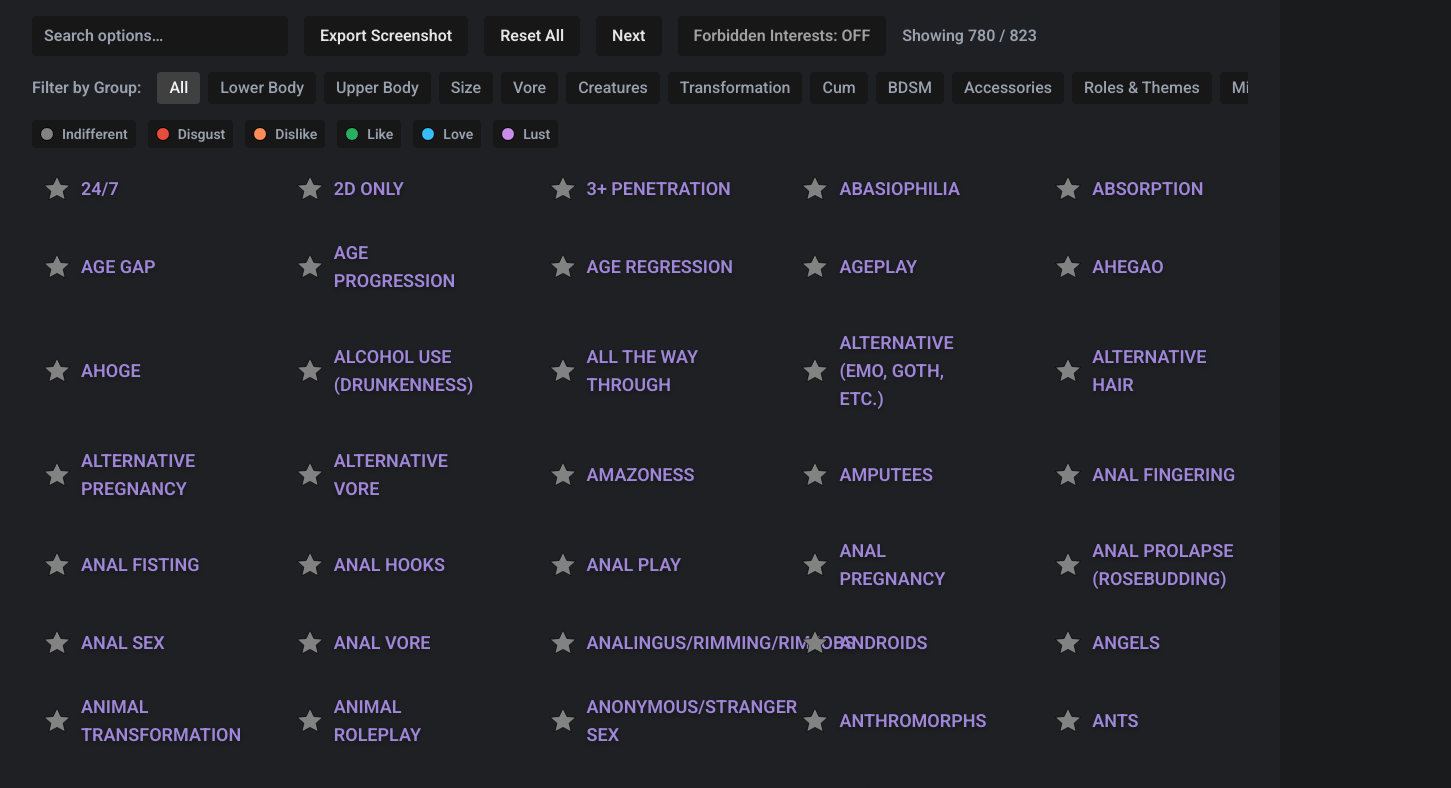
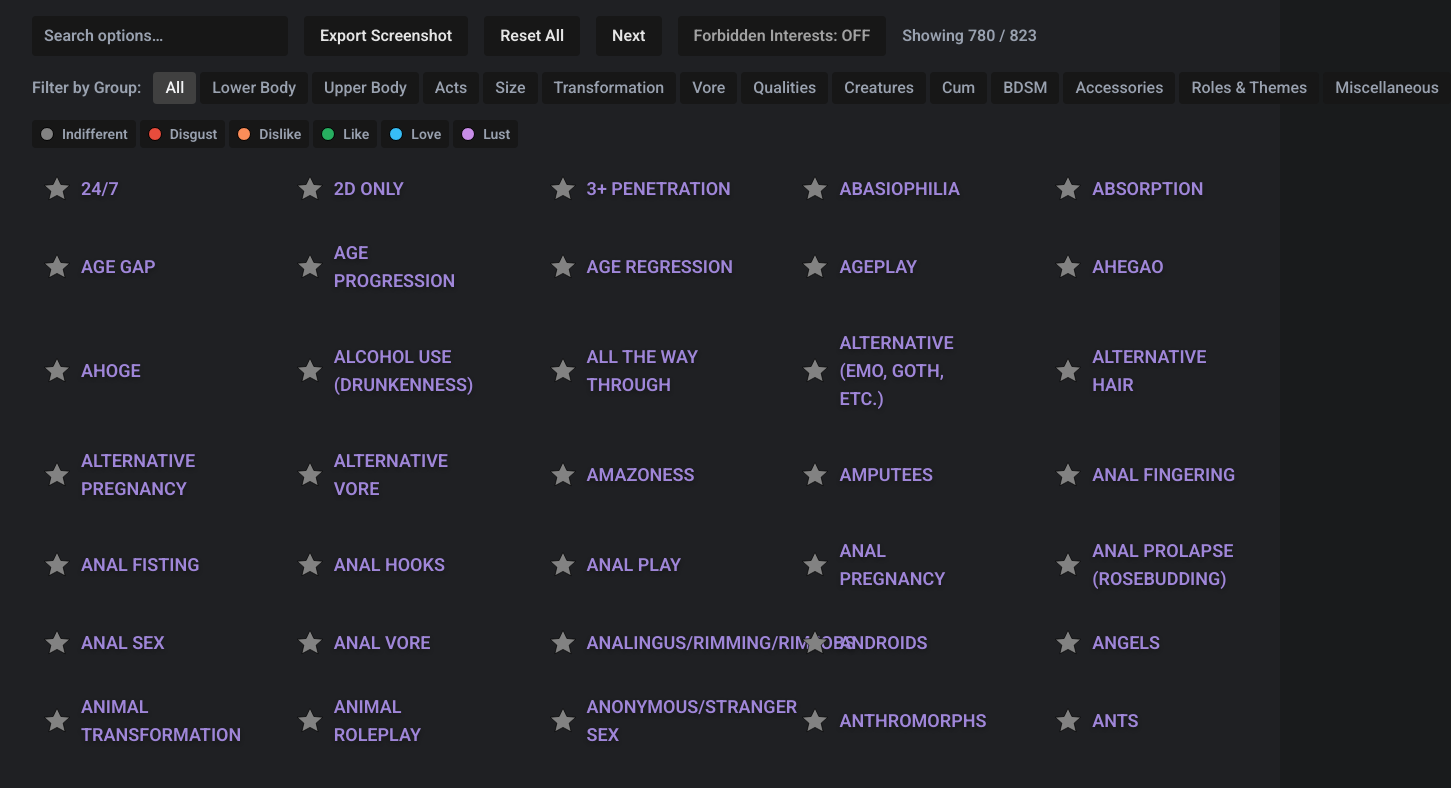
Before and after one commit to badminute/corruchart-dev, a Next.js app: page /corruchart in a window 1280 px wide. Shown: the top 788 px of the page, 1451 px wide, since content can reach past the window. Built offline with nearby package versions, Linux system fonts and the light colour scheme.

Commit message:
0.9.0 - include/exclude filters and fun roles

```diff
--- a/app/corruchart/page.tsx
+++ b/app/corruchart/page.tsx
@@ -7,6 +7,8 @@ import Link from "next/link";
 import { GROUPS } from "@/data/groups";
 import { OPTIONS } from "@/data/options";
 import type { Option as BaseOption } from "@/types/option";
+
+type GroupState = "include" | "exclude";
 
 const STATE_TO_VALUE = [
   "Indifferent",
@@ -60,7 +62,7 @@ export default function Page() {
   const [states, setStates] = useState<number[]>([]);
   const [query, setQuery] = useState("");
   const [colorFilter, setColorFilter] = useState<Set<number>>(new Set());
-  const [selectedGroup, setSelectedGroup] = useState<string>("");
+  const [groupStates, setGroupStates] = useState<Record<string, GroupState>>({});
   const [showCategory6, setShowCategory6] = useState(false); // hide category 6 by default
 
   /** Load persisted state */
@@ -119,7 +121,6 @@ export default function Page() {
       setStates(Array(options.length).fill(0));
       options.forEach((opt) => (opt.value = "Indifferent"));
       setColorFilter(new Set());
-      setSelectedGroup("");
       setShowCategory6(false);
     }
   };
@@ -129,6 +130,25 @@ export default function Page() {
     setColorFilter((prev) => {
       const next = new Set(prev);
       next.has(colorIndex) ? next.delete(colorIndex) : next.add(colorIndex);
+      return next;
+    });
+  };
+
+  const toggleGroup = (groupId: string) => {
+    setGroupStates((prev) => {
+      const next = { ...prev };
+
+      if (!next[groupId]) {
+        // NEUTRAL → INCLUDE
+        next[groupId] = "include";
+      } else if (next[groupId] === "include") {
+        // INCLUDE → EXCLUDE
+        next[groupId] = "exclude";
+      } else {
+        // EXCLUDE → NEUTRAL
+        delete next[groupId];
+      }
+
       return next;
     });
   };
@@ -143,12 +163,16 @@ export default function Page() {
         const matchesColor =
           colorFilter.size === 0 || colorFilter.has(states[index] % COLOR_HEX.length);
         const matchesGroup =
-          !selectedGroup || option.categories.includes(selectedGroup);
+          // include logic (OR)
+          (!Object.values(groupStates).includes("include") ||
+            option.categories.some((cat) => groupStates[cat] === "include")) &&
+          // exclude logic (hard veto)
+          !option.categories.some((cat) => groupStates[cat] === "exclude");
         const matchesCategory6 =
           showCategory6 || option.category !== 6; // hide category 6 unless toggled
         return matchesText && matchesColor && matchesGroup && matchesCategory6;
       });
-  }, [options, query, states, colorFilter, selectedGroup, showCategory6]);
+  }, [options, query, states, colorFilter, groupStates, showCategory6]);
 
   /** Screenshot export */
   const exportScreenshot = async () => {
@@ -245,33 +269,41 @@ export default function Page() {
         </div>
 
         {/* Group (category) filter */}
-        <div className="flex items-center gap-2 overflow-x-auto py-1">
+        <div className="flex items-center gap-1 py-1 flex-wrap md:flex-nowrap">
           <span className="text-gray-400 mr-2 flex-shrink-0">Filter by Group:</span>
 
           <button
-            onClick={() => setSelectedGroup("")}
-            className={`flex-shrink-0 px-3 py-1 rounded whitespace-nowrap font-medium transition cursor-pointer ${selectedGroup === "" ? "bg-neutral-700 text-gray-100" : "bg-neutral-900 text-gray-400 hover:bg-neutral-800"
+            onClick={() => setGroupStates({})}
+            className={`flex-shrink-0 px-3 py-1 cursor-pointer rounded font-medium transition ${Object.keys(groupStates).length === 0
+                ? "bg-neutral-700 text-gray-100"
+                : "bg-neutral-900 text-gray-400 hover:bg-neutral-800"
               }`}
           >
             All
           </button>
 
-          {GROUPS.map((group) => (
+          {GROUPS.map((group) => {
+            const state = groupStates[group.id];
+
+            return (
               <button
                 key={group.id}
-              onClick={() => setSelectedGroup(group.id)}
-              className={`flex-shrink-0 px-3 py-1 rounded whitespace-nowrap font-medium transition ${selectedGroup === group.id
-                  ? "bg-neutral-700 text-gray-100 cursor-pointer"
-                  : "bg-neutral-900 text-gray-400 hover:bg-neutral-800 cursor-pointer"
+                onClick={() => toggleGroup(group.id)}
+                className={`flex-shrink-0 px-3 py-1 rounded whitespace-nowrap font-medium transition cursor-pointer ${state === "include"
+                    ? "bg-green-700 text-green-100"
+                    : state === "exclude"
+                      ? "bg-red-700 text-red-100 line-through"
+                      : "bg-neutral-900 text-gray-400 hover:bg-neutral-800"
                   }`}
               >
                 {group.name}
               </button>
-          ))}
+            );
+          })}
         </div>
 
         {/* Color filter */}
-        <div className="flex items-center gap-3 flex-wrap">
+        <div className="flex items-center gap-1 flex-wrap">
           {COLOR_HEX.map((hex, i) => {
             const active = colorFilter.has(i);
             return (
--- a/data/groups.ts
+++ b/data/groups.ts
@@ -3,10 +3,12 @@ import { Category } from "@/types/option";
 export const GROUPS: Category[] = [
   { id: "lower-body", name: "Lower Body" },
   { id: "upper-body", name: "Upper Body" },
+  { id: "acts", name: "Acts" },
   { id: "size", name: "Size" },
+  { id: "transformation", name: "Transformation" },
   { id: "vore", name: "Vore" },
+  { id: "qualities", name: "Qualities" },
   { id: "creatures", name: "Creatures" },
-  { id: "transformation", name: "Transformation" },
   { id: "cum", name: "Cum" },
   { id: "bdsm", name: "BDSM" },
   { id: "accessories", name: "Accessories" },
--- a/data/options.ts
+++ b/data/options.ts
@@ -83,7 +83,7 @@ export const OPTIONS: OptionData[] = [
 { id: "belly-play", label: "BELLY PLAY", categories: ["acts", "lower-body"], category: 3 },
 { id: "belly-sex", label: "BELLY SEX", categories: ["acts", "lower-body"], category: 3 },
 { id: "bestiality", label: "BESTIALITY", categories: ["acts"], category: 6 },
-{ id: "big-clit", label: "BIG CLIT", categories: ["qualities", "lower-body"], category: 3 },
+{ id: "big-clit", label: "BIG CLITS", categories: ["qualities", "lower-body"], category: 3 },
 { id: "big-lips", label: "BIG LIPS", categories: ["qualities", "upper-body"], category: 3 },
 { id: "bimbofication", label: "BIMBOFICATION", categories: ["transformation"], category: 3 },
 { id: "birthing", label: "BIRTHING", categories: ["acts"], category: 4 },
@@ -134,13 +134,15 @@ export const OPTIONS: OptionData[] = [
 { id: "bro-fication", label: "BRO-FICATION", categories: ["transformation"], category: 3 },
 { id: "bruising-bruises", label: "BRUISING/BRUISES", categories: ["misc"], category: 4 },
 { id: "bug-chasing", label: "BUG CHASING", categories: ["misc"], category: 5 },
-{ id: "bukakke", label: "BUKAKKE", categories: ["cum"], category: 3 },
+{ id: "bukkakes", label: "BUKKAKES", categories: ["cum"], category: 3 },
 { id: "bullies", label: "BULLIES", categories: ["roles-themes"], category: 3 },
 { id: "bullying", label: "BULLYING", categories: ["acts", "roles-themes"], category: 3 },
 { id: "burping", label: "BURPING", categories: ["acts"], category: 2 },
 { id: "bursting-cum-eggs-etc", label: "BURSTING (CUM, EGGS, ETC.)", categories: ["misc"], category: 4 },
+{ id: "boy pussy", label: "BOY PUSSY", categories: ["qualities"], category: 3 },
 { id: "busty-boys", label: "BUSTY BOYS", categories: ["qualities"], category: 3 },
 { id: "butlers", label: "BUTLERS", categories: ["roles-themes"], category: 2 },
+{ id: "butterfaces", label: "BUTTERFACES", categories: ["qualities"], category: 3 },
 { id: "cannibalism-consensual", label: "CANNIBALISM (CONSENSUAL)", categories: ["acts"], category: 5 },
 { id: "cannibalism-non-consensual", label: "CANNIBALISM (NON-CONSENSUAL)", categories: ["acts"], category: 6 },
 { id: "castration", label: "CASTRATION", categories: ["misc"], category: 5 },
@@ -224,8 +226,6 @@ export const OPTIONS: OptionData[] = [
 { id: "cunnilingus", label: "CUNNILINGUS", categories: ["acts", "lower-body"], category: 2 },
 { id: "cunt-busting", label: "CUNT BUSTING", categories: ["acts", "lower-body"], category: 4 },
 { id: "cuntboys", label: "CUNTBOYS", categories: ["misc"], category: 3 },
-{ id: "cut", label: "CUT", categories: ["qualities"], category: 2 },
-{ id: "uncut", label: "UNCUT", categories: ["qualities"], category: 2 },
 { id: "cutting", label: "CUTTING", categories: ["acts"], category: 4 },
 { id: "cyborgs", label: "CYBORGS", categories: ["creatures"], category: 3 },
 { id: "dacryphilia-tears-sobbing", label: "DACRYPHILIA (TEARS/SOBBING)", categories: ["misc"], category: 3 },
--- a/data/roles.ts
+++ b/data/roles.ts
@@ -4,7 +4,7 @@ import type { Option } from "@/types/option";
 export const ROLES: Option[] = [
   { id: "1", label: "Top (Giver)", categories: ["Sex Role"] },
   { id: "2", label: "Bottom (Receiver)", categories: ["Sex Role"] },
-  { id: "3", label: "Verse (Gives and Receives)", categories: ["Sex Role"] },
+  { id: "3", label: "Versatile (Gives and Receives)", categories: ["Sex Role"] },
   { id: "4", label: "Dominant", categories: ["BDSM Role"] },
   { id: "5", label: "Submissive", categories: ["BDSM Role"] },
   { id: "6", label: "Switch", categories: ["BDSM Role"] },
@@ -36,10 +36,20 @@ export const ROLES: Option[] = [
   { id: "32", label: "Agender (Transgender)", categories: ["Gender"] },
   { id: "33", label: "Genderfluid (Transgender)", categories: ["Gender"] },
   { id: "34", label: "Bigender (Transgender)", categories: ["Gender"] },
-  { id: "35", label: "Heterosexual (Straight)", categories: ["Sexual Orientation"] },
-  { id: "36", label: "Homosexual (Gay/Lesbian)", categories: ["Sexual Orientation"] },
-  { id: "37", label: "Bisexual/Pansexual", categories: ["Sexual Orientation"] },
-  { id: "38", label: "Asexual", categories: ["Sexual Orientation"] },
-  { id: "39", label: "Aromantic", categories: ["Sexual Orientation"] },
-  { id: "40", label: "Demisexual", categories: ["Sexual Orientation"] },
+  { id: "35", label: "Adult Baby Diaper Lover (ABDL)", categories: ["Fun"] },
+  { id: "36", label: "Bull", categories: ["Fun"] },
+  { id: "37", label: "Cuckold/Cuckquean", categories: ["Fun"] },
+  { id: "38", label: "Hotwife/Hothusband", categories: ["Fun"] },
+  { id: "39", label: "Swinger", categories: ["Fun"] },
+  { id: "40", label: "Stag/Vixen", categories: ["Fun"] },
+  { id: "41", label: "Clown", categories: ["Fun"] },
+  { id: "42", label: "Furry", categories: ["Fun"] },
+  { id: "43", label: "Gooner/Goonette", categories: ["Fun"] },
+  { id: "44", label: "Toilet/Urinal", categories: ["Fun"] },
+  { id: "45", label: "Heterosexual (Straight)", categories: ["Sexual Orientation"] },
+  { id: "46", label: "Homosexual (Gay/Lesbian)", categories: ["Sexual Orientation"] },
+  { id: "47", label: "Bisexual/Pansexual", categories: ["Sexual Orientation"] },
+  { id: "48", label: "Asexual", categories: ["Sexual Orientation"] },
+  { id: "49", label: "Aromantic", categories: ["Sexual Orientation"] },
+  { id: "50", label: "Demisexual", categories: ["Sexual Orientation"] },
 ];
```
Lines whose indentation alone changed are shown as unchanged.
